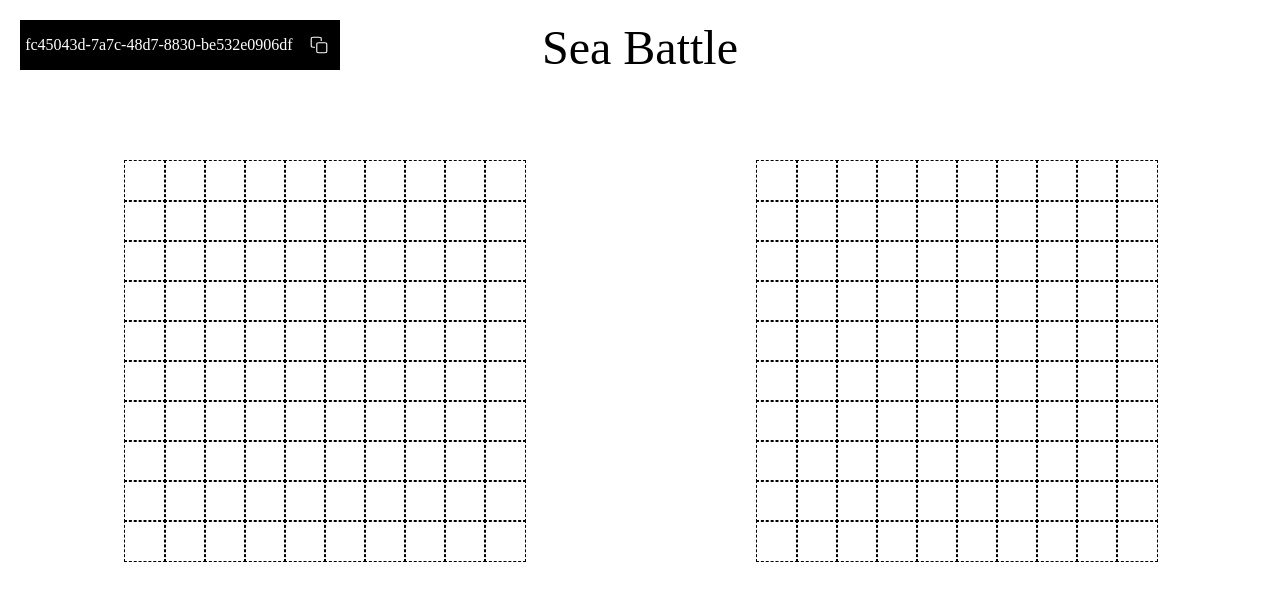
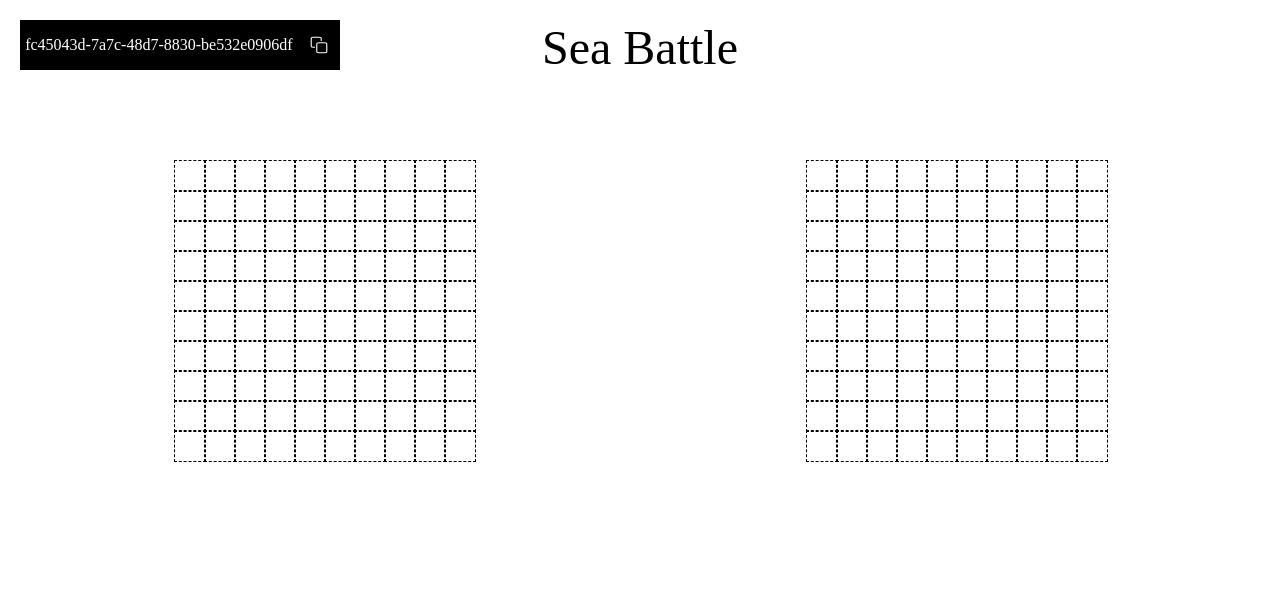
Before and after one commit to MaxKorop/Sea-battle, a React (Create React App) app in the folder client/: page / in a window 1280 px wide. Shown: the top 600 px of the page. Built offline with nearby package versions, Linux system fonts and the light colour scheme; a web font is replaced by a local one.

Commit message:
Changed project structure

```diff
--- a/client/src/Cell.jsx
+++ /dev/null
@@ -1,24 +0,0 @@
-import React from 'react';
-
-const Cell = ({ isEnemy, x, y, isShip }) => {
-
-    const onClickCell = () => {
-        console.log(`x: ${x}, y: ${y}`);
-    }
-
-    if (isEnemy) {
-        return (
-            <div style={{ width: 40, height: 40, border: "1px dashed black" }} onClick={onClickCell}>
-
-            </div>
-        );
-    } else {
-        return (
-            <div style={{ width: 40, height: 40, border: "1px dashed black" }}>
-
-            </div>
-        );
-    }
-}
-
-export default Cell;
--- /dev/null
+++ b/client/src/Cell/Cell.jsx
@@ -0,0 +1,31 @@
+import React, { useState } from 'react';
+
+const Cell = ({ isEnemy, x, y, isShip }) => {
+
+    const onClickCell = () => {
+        setStyle({...style, backgroundColor: 'gray'});
+    }
+
+
+    const [style, setStyle] = useState({
+        width: 30,
+        height: 30,
+        border: "1px dashed black"
+    });
+
+    if (isEnemy) {
+        return (
+            <div style={style} onClick={onClickCell}>
+
+            </div>
+        );
+    } else {
+        return (
+            <div style={style}>
+
+            </div>
+        );
+    }
+}
+
+export default Cell;
--- a/client/src/EnemyMap.jsx
+++ /dev/null
@@ -1,14 +0,0 @@
-import React, { useState } from 'react';
-import Cell from './Cell';
-
-const EnemyMap = () => {
-    const cells = Array.from({length: 100}, (_, i) => <Cell key={i} isEnemy={true} />);
-
-    return (
-        <div style={{display: "grid", gridTemplateColumns: "repeat(10, 40px)", gridAutoRows: "40px", margin: 50}}>
-            {cells.map(cell => cell)}
-        </div>
-    );
-}
-
-export default EnemyMap;
--- /dev/null
+++ b/client/src/EnemyMap/EnemyMap.jsx
@@ -0,0 +1,14 @@
+import React, { useState } from 'react';
+import Cell from '../Cell/Cell';
+
+const EnemyMap = () => {
+    const cells = Array.from({length: 100}, (_, i) => <Cell key={i} isEnemy={true} x={String(i+1)[1]} y={String(i+1)[0]} />);
+
+    return (
+        <div style={{display: "grid", gridTemplateColumns: "repeat(10, 30px)", gridAutoRows: "30px", margin: 50}}>
+            {cells.map(cell => cell)}
+        </div>
+    );
+}
+
+export default EnemyMap;
--- a/client/src/MyMap.jsx
+++ /dev/null
@@ -1,17 +0,0 @@
-import React, { useState } from 'react';
-import Cell from './Cell';
-
-const MyMap = () => {
-    const cells = Array.from({ length: 100 }, (_, i) => {
-        if (i/2) return <Cell key={i} />;
-        else return <Cell key={i} />;
-    });
-
-    return (
-        <div style={{display: "grid", gridTemplateColumns: "repeat(10, 40px)", gridAutoRows: "40px", margin: 50}}>
-            {cells.map(cell => cell)}
-        </div>
-    );
-}
-
-export default MyMap;
--- /dev/null
+++ b/client/src/MyMap/MyMap.jsx
@@ -0,0 +1,16 @@
+import React, { useState } from 'react';
+import Cell from '../Cell/Cell';
+
+const MyMap = () => {
+    const cells = Array.from({ length: 100 }, (_, i) => {
+        return <Cell key={i} x={Number(String(i+1)[1])} y={Number(String(i+1)[0])}/>;
+    });
+
+    return (
+        <div style={{display: "grid", gridTemplateColumns: "repeat(10, 30px)", gridAutoRows: "30px", margin: 50}}>
+            {cells.map(cell => cell)}
+        </div>
+    );
+}
+
+export default MyMap;
```
Also changed, not shown: client/src/App.jsx (+4 -4 lines), client/src/RoomCode/CopyIcon.jsx (renamed from client/src/CopyIcon.jsx), client/src/RoomCode/RoomCode.jsx (renamed from client/src/RoomCode.jsx), client/src/Title/Title.jsx (renamed from client/src/Title.jsx).
